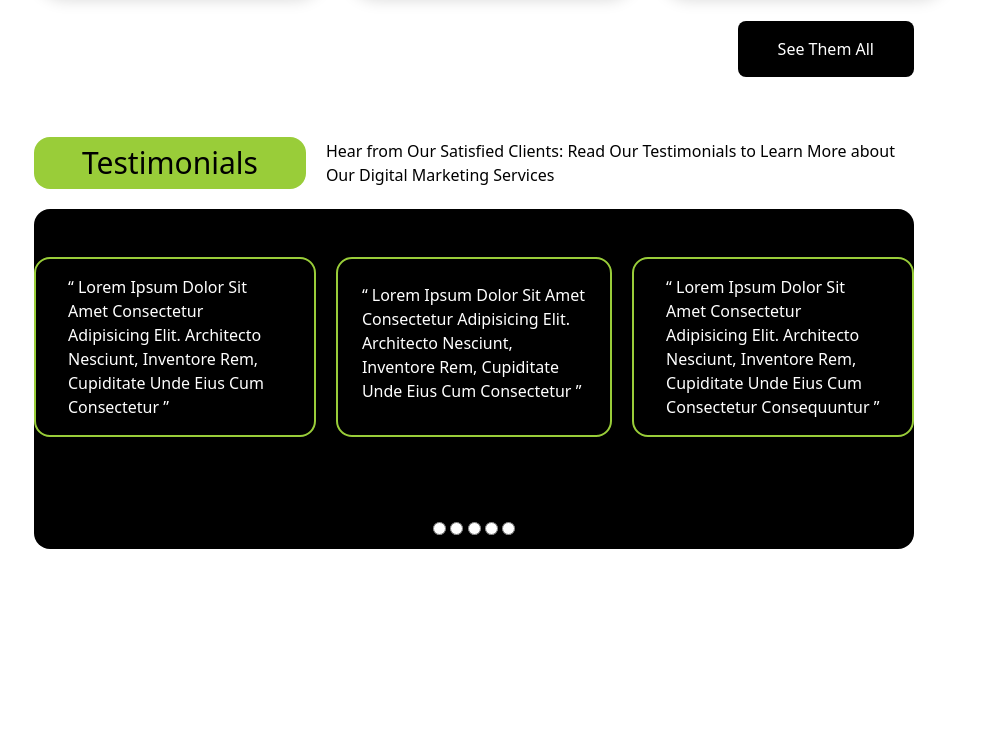
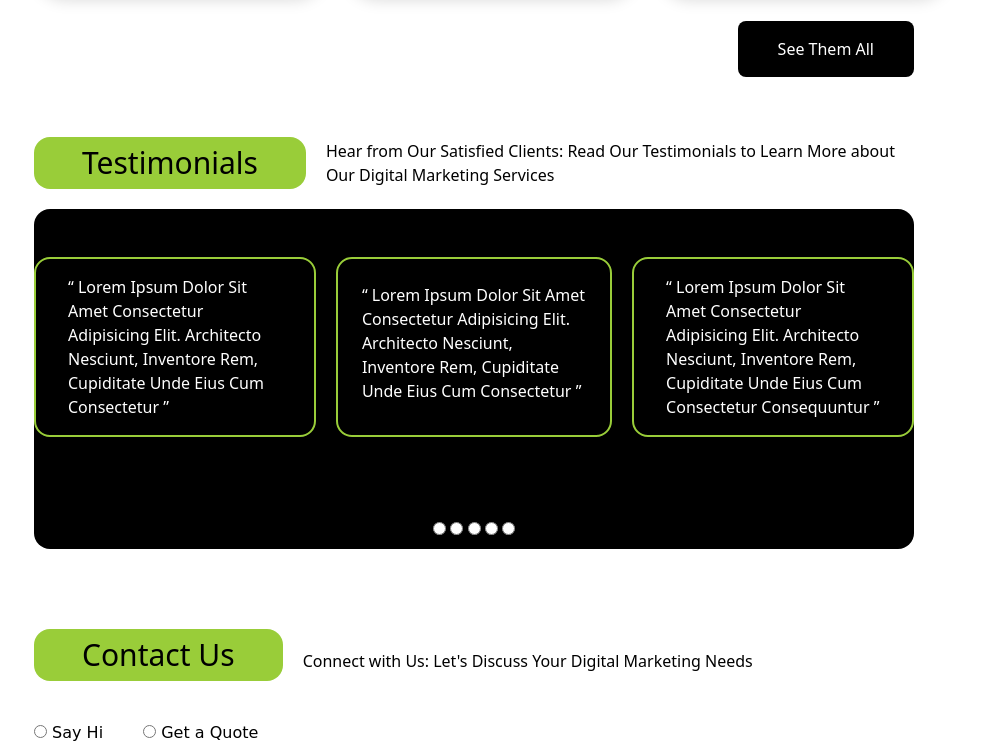
Before and after one commit to Oxbee27/landscape, a website: page src/index.html in a window 1280 px wide. Shown: the part 4877-5622 px from the top of the page, without its empty margins (166-1149 px from the left). Before the commit the page ends 5426 px from the top, so only its background shows below. Drawn offline with Linux system fonts and the light colour scheme; some icons are missing; a web font is replaced by a local one.

Commit message:
feature commit

```diff
--- a/src/index.html
+++ b/src/index.html
@@ -575,6 +575,24 @@
                 </section>
             </main>
 
+            <article>
+                <header class="flex mt-20 gap-5">
+                    <a href="" class="capitalize bg-[#99CD39] px-12 py-2 rounded-2xl text-3xl ">contact us</a>
+                    <h2 class="mt-5">Connect with Us: Let's Discuss Your Digital Marketing Needs</h2>
+                </header>
+
+                <section class="flex gap-10 mt-10  font-kab">
+                    <div>
+                    <input type="radio" name="contact" id="Contact">
+                    <label for="contact">Say Hi</label>
+                    </div>
+                    <div>
+                        <input type="radio" name="contact" id="Contact">
+                        <label for="contact">Get a Quote</label>
+                    </div>
+                </section>
+            </article>
+
 </body>
 
 </html>
```
Also changed, not shown: src/output.css.
